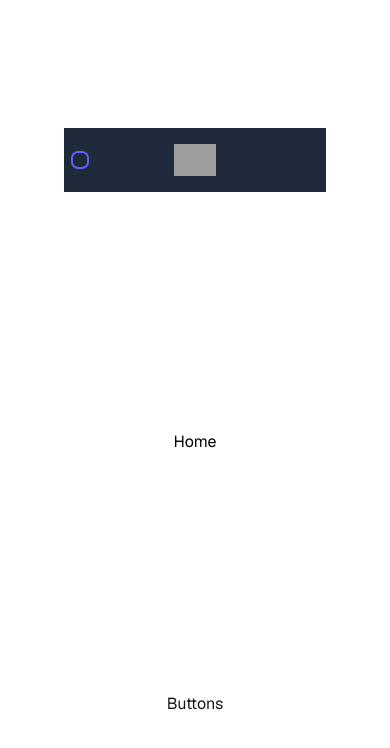
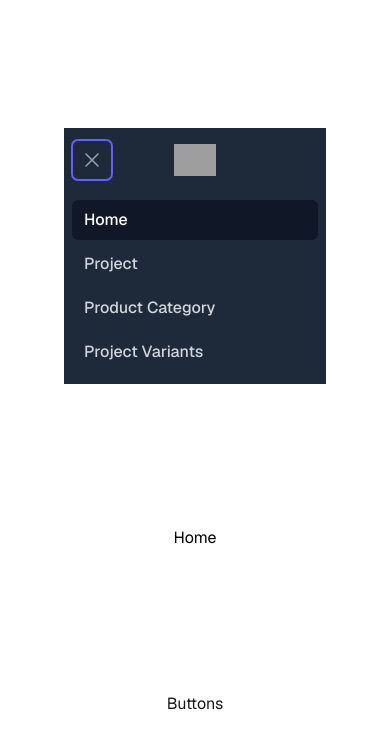
Before and after one commit to mufidakhoirina/fe-nextjs-25, a Next.js app: page / in a window 390 px wide. Both pictures are taken after a click on the button "Open main menu". Shown: the top 748 px of the page. Built offline with nearby package versions, Linux system fonts and the light colour scheme; grey boxes are pictures that could not be loaded.

Commit message:
modified:   components/ui/Navbar.tsx

```diff
--- a/components/ui/Navbar.tsx
+++ b/components/ui/Navbar.tsx
@@ -1,7 +1,11 @@
+"use client";
+
 import Link from "next/link";
-import React from "react";
+import React, { useState } from "react";
 
 export default function Navbar() {
+  const [isOpen, setIsOpen] = useState(false);
+
   return (
     <nav className="w-full relative bg-gray-800">
       <div className="mx-auto max-w-7xl px-2 sm:px-6 lg:px-8">
@@ -10,12 +14,45 @@ export default function Navbar() {
             {/* <!-- Mobile menu button--> */}
             <button
               type="button"
-              command="--toggle"
-              commandfor="mobile-menu"
+              onClick={() => setIsOpen(!isOpen)}
+              aria-controls="mobile-menu"
+              aria-expanded={isOpen}
               className="relative inline-flex items-center justify-center rounded-md p-2 text-gray-400 hover:bg-white/5 hover:text-white focus:outline-2 focus:-outline-offset-1 focus:outline-indigo-500"
             >
               <span className="absolute -inset-0.5"></span>
               <span className="sr-only">Open main menu</span>
+              {/* Icon when menu is closed. */}
+              {/* Menu open: "hidden", Menu closed: "block" */}
+              <svg
+                className={`${isOpen ? "hidden" : "block"} h-6 w-6`}
+                fill="none"
+                viewBox="0 0 24 24"
+                strokeWidth="1.5"
+                stroke="currentColor"
+                aria-hidden="true"
+              >
+                <path
+                  strokeLinecap="round"
+                  strokeLinejoin="round"
+                  d="M3.75 6.75h16.5M3.75 12h16.5m-16.5 5.25h16.5"
+                />
+              </svg>
+              {/* Icon when menu is open. */}
+              {/* Menu open: "block", Menu closed: "hidden" */}
+              <svg
+                className={`${isOpen ? "block" : "hidden"} h-6 w-6`}
+                fill="none"
+                viewBox="0 0 24 24"
+                strokeWidth="1.5"
+                stroke="currentColor"
+                aria-hidden="true"
+              >
+                <path
+                  strokeLinecap="round"
+                  strokeLinejoin="round"
+                  d="M6 18L18 6M6 6l12 12"
+                />
+              </svg>
             </button>
           </div>
           <div className="flex flex-1 items-center justify-center sm:items-stretch sm:justify-start">
@@ -38,8 +75,7 @@ export default function Navbar() {
                 </Link>
                 <Link
                   href="#"
-                  aria-current="page"
-                  className="rounded-md px-3 py-2 text-sm font-medium text-white"
+                  className="rounded-md px-3 py-2 text-sm font-medium text-gray-300 hover:bg-white/5 hover:text-white"
                 >
                   Project
                 </Link>
@@ -60,6 +96,40 @@ export default function Navbar() {
           </div>
         </div>
       </div>
+
+      {/* Mobile menu, show/hide based on menu state. */}
+      {isOpen && (
+        <div className="sm:hidden" id="mobile-menu">
+          <div className="space-y-1 px-2 pb-3 pt-2">
+            {/* Current: "bg-gray-900 text-white", Default: "text-gray-300 hover:bg-gray-700 hover:text-white" */}
+            <Link
+              href="/"
+              className="block rounded-md bg-gray-900 px-3 py-2 text-base font-medium text-white"
+              aria-current="page"
+            >
+              Home
+            </Link>
+            <Link
+              href="#"
+              className="block rounded-md px-3 py-2 text-base font-medium text-gray-300 hover:bg-gray-700 hover:text-white"
+            >
+              Project
+            </Link>
+            <Link
+              href="/product-category"
+              className="block rounded-md px-3 py-2 text-base font-medium text-gray-300 hover:bg-gray-700 hover:text-white"
+            >
+              Product Category
+            </Link>
+            <Link
+              href="#"
+              className="block rounded-md px-3 py-2 text-base font-medium text-gray-300 hover:bg-gray-700 hover:text-white"
+            >
+              Project Variants
+            </Link>
+          </div>
+        </div>
+      )}
     </nav>
   );
 }
```
